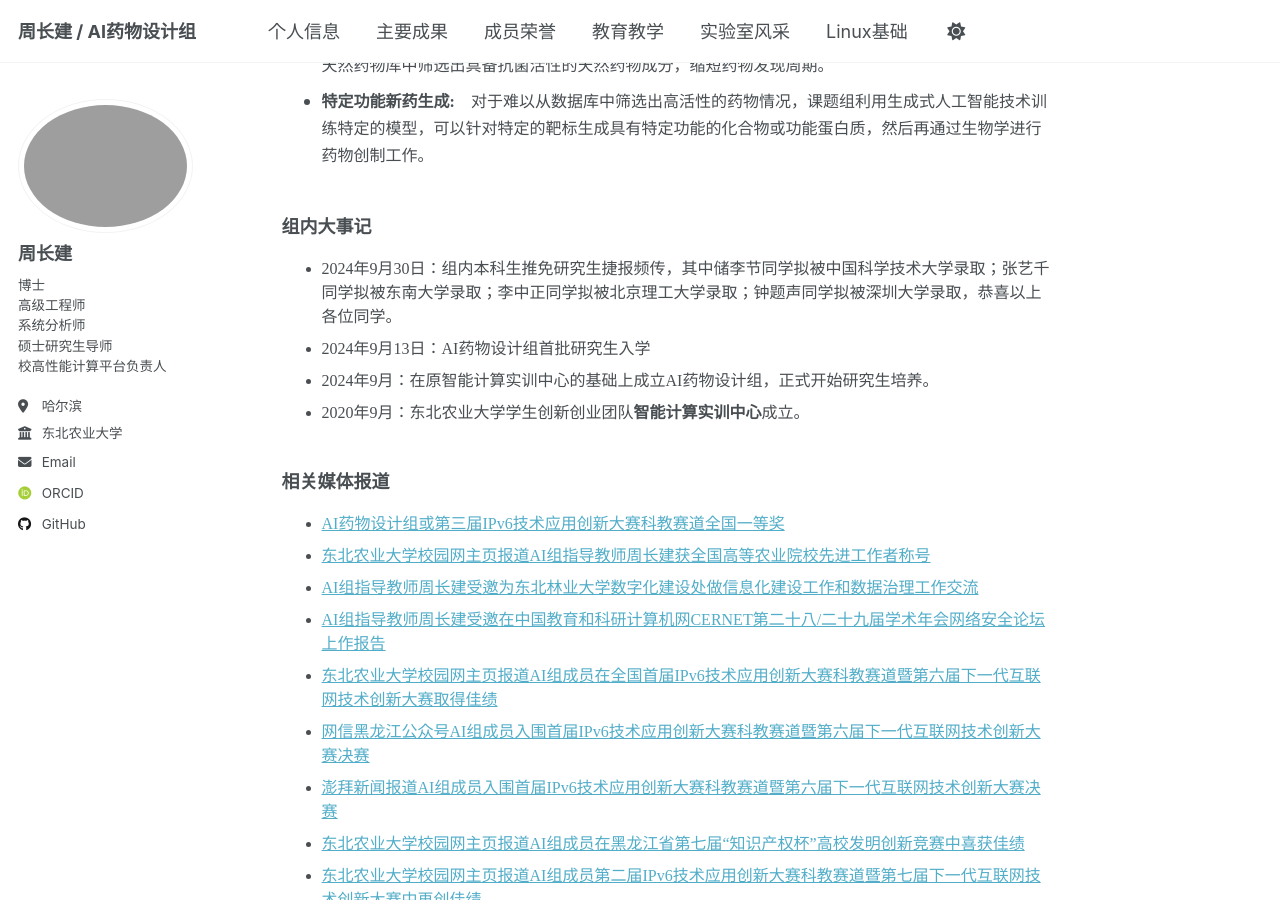
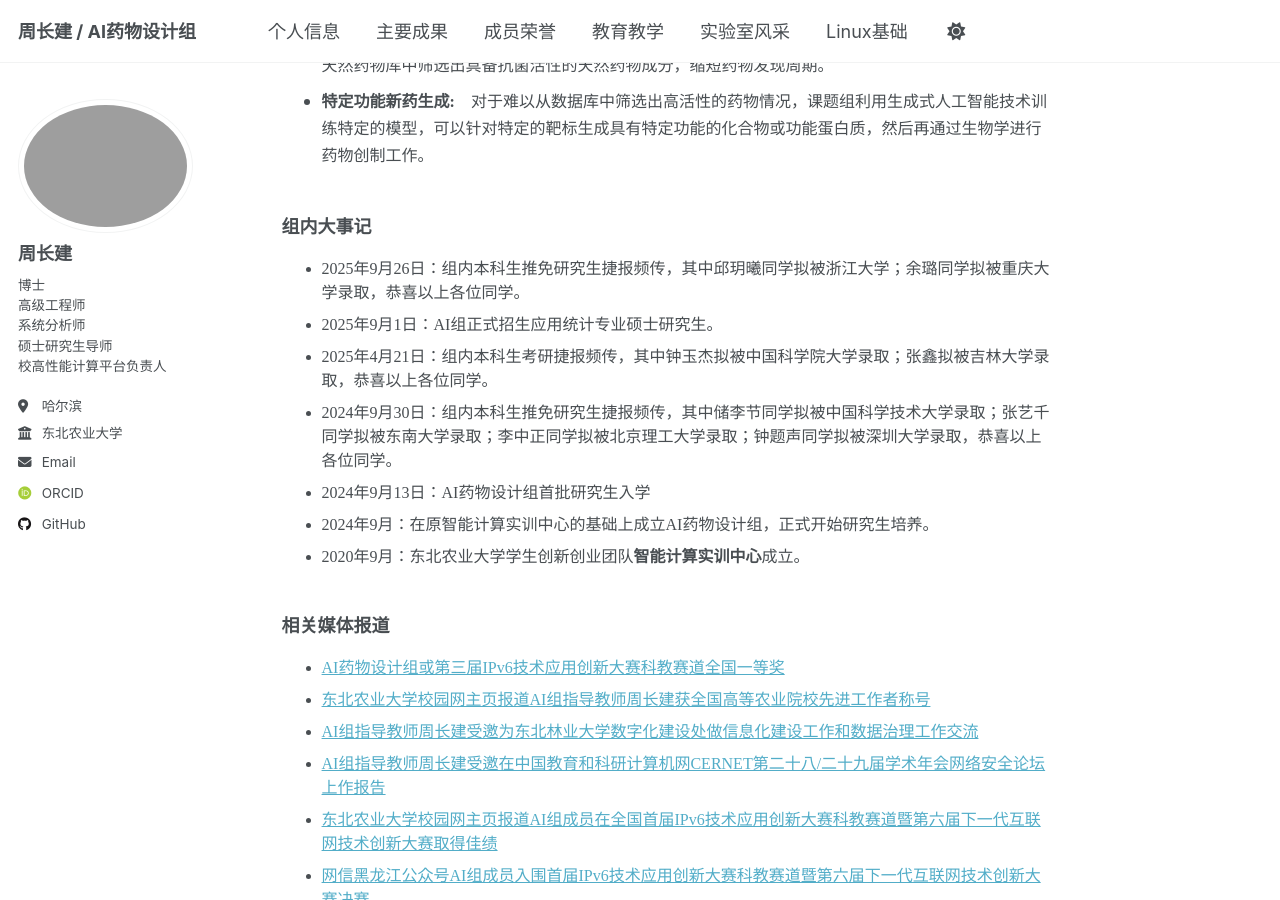
Before and after one commit to HPC-NEAU/zhoucj, a Jekyll site: the page built from _pages/about.md, in a window 1280 px wide and 900 px high, scrolled down 847 px. Built offline with Jekyll 4.4.1, drawn with Linux system fonts in a browser that asks for light colours; some web fonts are replaced.

Commit message:
Update about.md

```diff
--- a/_pages/about.md
+++ b/_pages/about.md
@@ -29,6 +29,9 @@ redirect_from:
 <br>
 <font face="微软雅黑" size=4><b>组内大事记</b></font>
 <ul>
+	<li>2025年9月26日：组内本科生推免研究生捷报频传，其中邱玥曦同学拟被浙江大学；余璐同学拟被重庆大学录取，恭喜以上各位同学。</li>
+	<li>2025年9月1日：AI组正式招生应用统计专业硕士研究生。</li>
+	<li>2025年4月21日：组内本科生考研捷报频传，其中钟玉杰拟被中国科学院大学录取；张鑫拟被吉林大学录取，恭喜以上各位同学。</li>
 	<li>2024年9月30日：组内本科生推免研究生捷报频传，其中储李节同学拟被中国科学技术大学录取；张艺千同学拟被东南大学录取；李中正同学拟被北京理工大学录取；钟题声同学拟被深圳大学录取，恭喜以上各位同学。</li>
 	<li>2024年9月13日：AI药物设计组首批研究生入学</li>
 	<li>2024年9月：在原智能计算实训中心的基础上成立AI药物设计组，正式开始研究生培养。</li>
```
